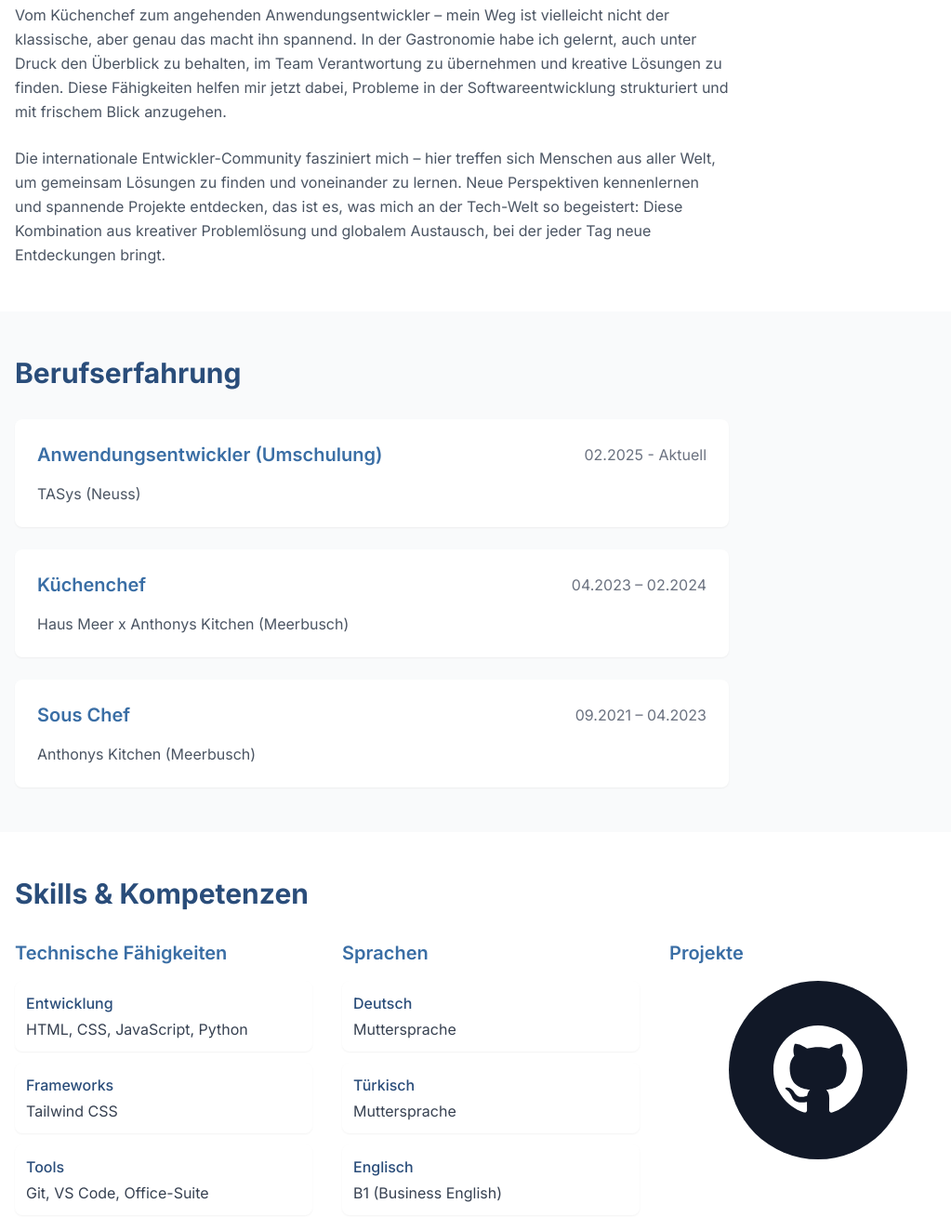
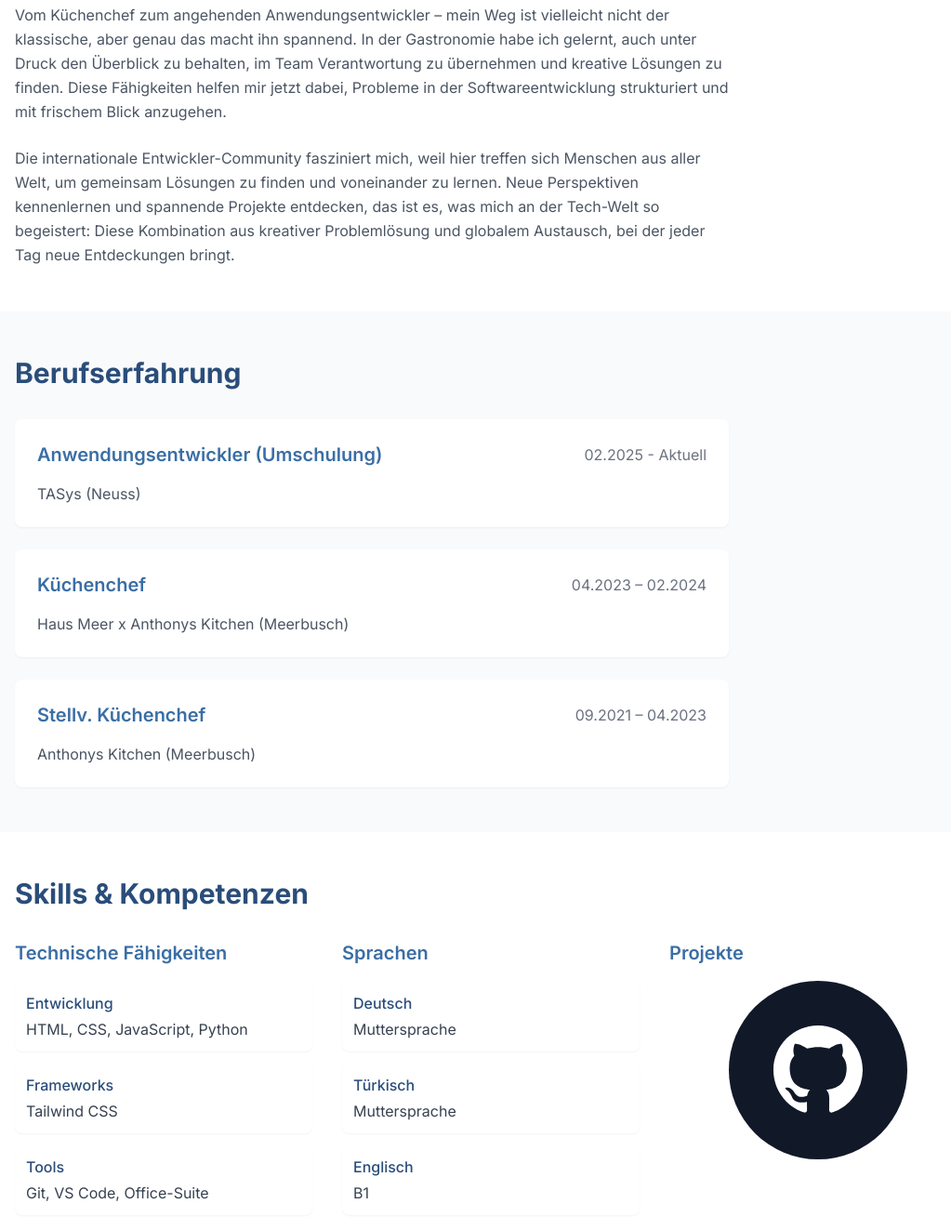
Before and after one commit to xCengoo/portfolio, a plain HTML site: page index.html in a window 1280 px wide. Shown: the part 577-1900 px from the top of the page at 93% size, without its empty margins (0-1023 px from the left). Drawn offline with nearby package versions, Linux system fonts and the light colour scheme.

Commit message:
Update "About Me" section for clarity; refine language and adjust job title for accuracy

```diff
--- a/index.html
+++ b/index.html
@@ -78,7 +78,7 @@
                     frischem Blick anzugehen.
                 </p>
                 <p class="text-gray-600 leading-relaxed">
-                    Die internationale Entwickler-Community fasziniert mich – hier treffen sich Menschen aus aller Welt,
+                    Die internationale Entwickler-Community fasziniert mich, weil hier treffen sich Menschen aus aller Welt,
                     um gemeinsam Lösungen zu finden und voneinander zu lernen. Neue Perspektiven kennenlernen und spannende
                     Projekte entdecken, das ist es, was mich an der Tech-Welt so begeistert: Diese Kombination aus
                     kreativer Problemlösung und globalem Austausch, bei der jeder Tag neue Entdeckungen bringt.
@@ -107,7 +107,7 @@
                 </div>
                 <div class="bg-white p-6 rounded-lg shadow-sm">
                     <div class="flex flex-col md:flex-row md:justify-between md:items-center mb-4">
-                        <h3 class="text-xl font-semibold text-secondary">Sous Chef</h3>
+                        <h3 class="text-xl font-semibold text-secondary">Stellv. Küchenchef</h3>
                         <span class="text-gray-500">09.2021 – 04.2023</span>
                     </div>
                     <p class="text-gray-600">Anthonys Kitchen (Meerbusch)</p>
@@ -150,7 +150,7 @@
                         </li>
                         <li class="p-3 bg-white rounded-lg shadow-sm">
                             <span class="block text-primary font-medium mb-1">Englisch</span>
-                            <span class="text-gray-700">B1 (Business English)</span>
+                            <span class="text-gray-700">B1</span>
                         </li>
                     </ul>
                 </div>
```
